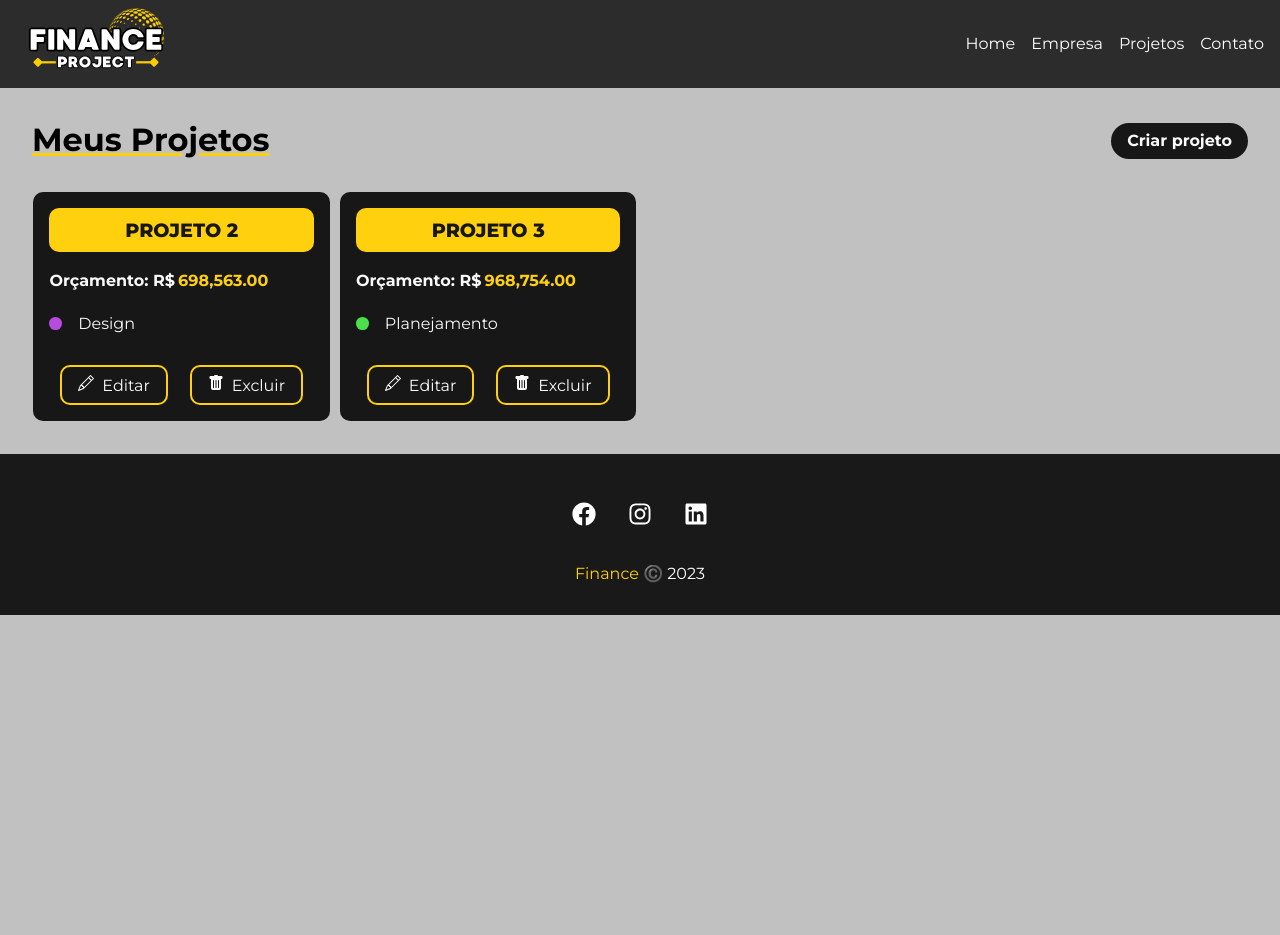
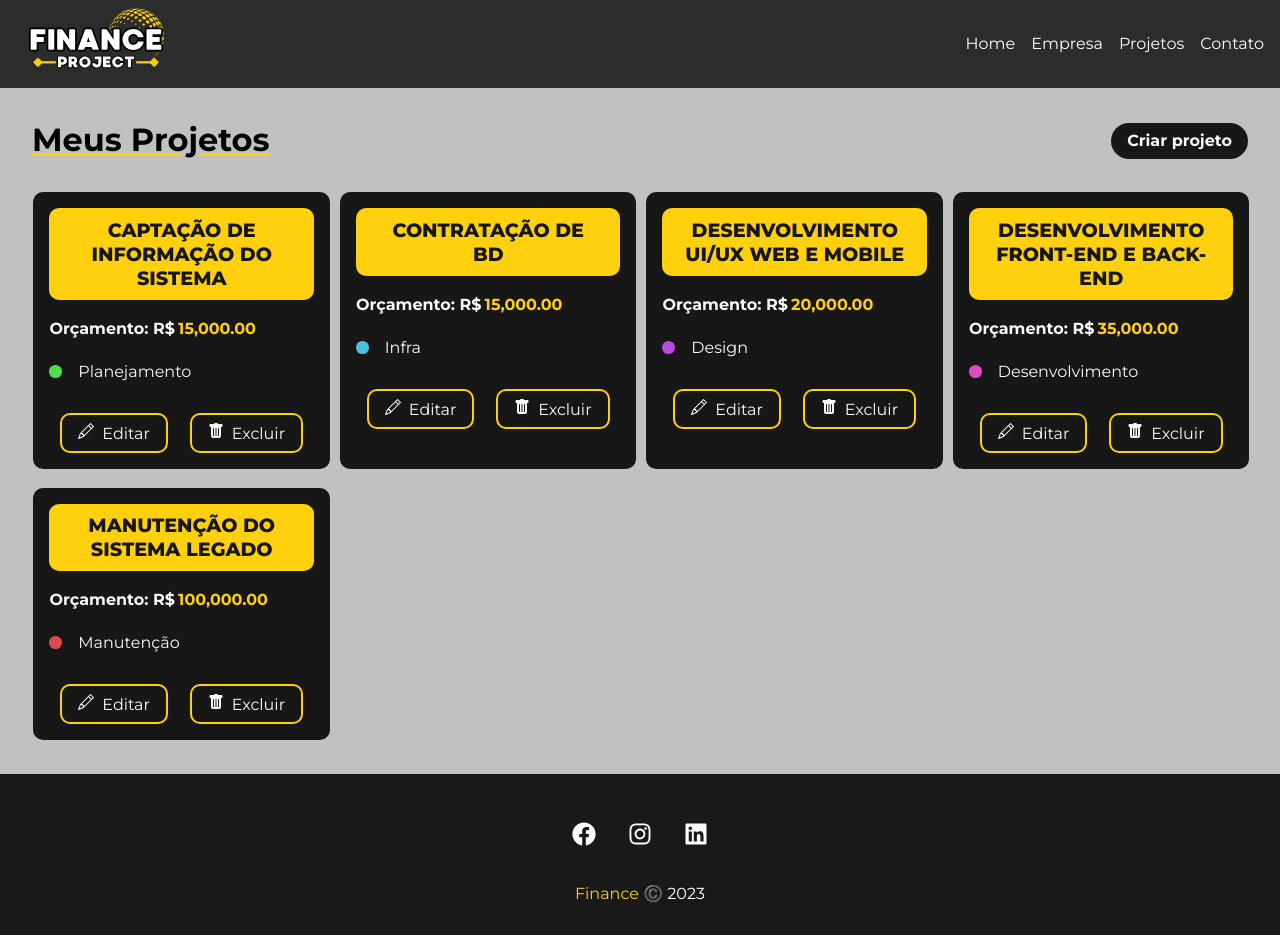
Before and after one commit to GSBarros17/pagina-react, a React (Create React App) app: page /Projects in a window 1280 px wide. Before the commit the page ends 800 px from the top, so only its background shows below. Built offline with nearby package versions, Linux system fonts and the light colour scheme; data requests are answered from the project's data file; the HTML template or start-up script is replaced by a standard one.

Commit message:
mudando o estado da removeMessage para vazio

```diff
--- a/db.json
+++ b/db.json
@@ -1,26 +1,59 @@
 {
   "projects": [
     {
-      "Name_project": "projeto 2",
-      "Value_project": "698563",
+      "Name_project": "Captação de Informação do sistema",
+      "Value_project": "15000",
+      "category": {
+        "id": "4",
+        "name": "Planejamento"
+      },
+      "cost": 0,
+      "service": [],
+      "id": 1
+    },
+    {
+      "Name_project": "Contratação de BD",
+      "Value_project": "15000",
+      "category": {
+        "id": "1",
+        "name": "Infra"
+      },
+      "cost": 0,
+      "service": [],
+      "id": 2
+    },
+    {
+      "Name_project": "Desenvolvimento UI/UX web e mobile",
+      "Value_project": "20000",
       "category": {
         "id": "3",
         "name": "Design"
       },
       "cost": 0,
       "service": [],
-      "id": 1
+      "id": 3
     },
     {
-      "Name_project": "projeto 3",
-      "Value_project": "968754",
+      "Name_project": "Desenvolvimento front-end e back-end",
+      "Value_project": "35000",
       "category": {
-        "id": "4",
-        "name": "Planejamento"
+        "id": "2",
+        "name": "Desenvolvimento"
       },
       "cost": 0,
       "service": [],
-      "id": 3
+      "id": 4
+    },
+    {
+      "Name_project": "Manutenção do sistema legado",
+      "Value_project": "100000",
+      "category": {
+        "id": "5",
+        "name": "Manutenção"
+      },
+      "cost": 0,
+      "service": [],
+      "id": 5
     }
   ],
   "categories": [
--- a/src/components/pages/Projects.js
+++ b/src/components/pages/Projects.js
@@ -37,6 +37,7 @@ export default function Projects(){
     }, [])
 
     function removeCard(id){
+        setRemoveMessage('')
         fetch(`http://localhost:5000/projects/${id}`, {
             method:'DELETE',
             headers: {
```
Also changed, not shown: src/components/pages/Project.js (+4 -4 lines).
